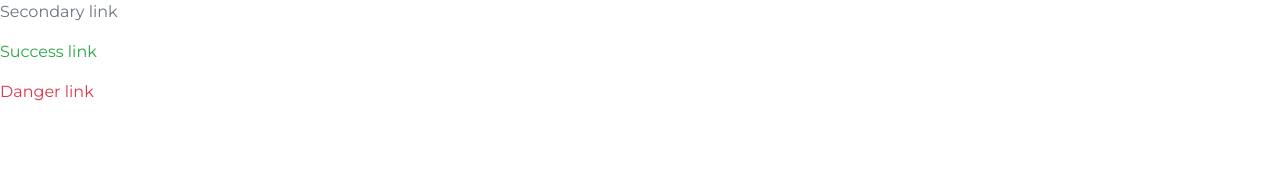
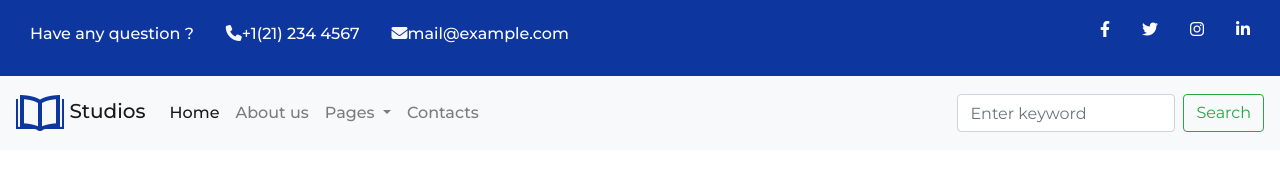
Before and after one commit to miohieu/Boostrap-capstone, a plain HTML site: page index.html in a window 1280 px wide. Drawn offline with nearby package versions, Linux system fonts and the light colour scheme.

Commit message:
fix navbar, boostrap xai CND moi nhan duoc click event

```diff
--- /dev/null
+++ b/css/header__nav.css
@@ -0,0 +1,19 @@
+
+/* header */
+.top-header {
+  background: var(--primary-color);
+  padding: 14px 15px;
+
+}
+.top-content {
+    vertical-align: middle;
+}
+.top-header__list {
+  display: flex;
+}
+.top-header__list li {
+    margin-right:  2rem;
+}
+.top-header__list a {
+  color: white;
+}
--- a/css/style.css
+++ b/css/style.css
@@ -0,0 +1,26 @@
+@import url('https://fonts.googleapis.com/css2?family=Montserrat:wght@100;200;300;400;500;600;700&display=swap');
+:root {
+    --primary-color: #0d369f;
+}
+
+*{
+    margin: 0;
+    padding: 0;
+    box-sizing: border-box;
+}
+ul {
+    list-style: none;
+}
+
+a {
+    text-decoration: none;
+}
+
+body,html{
+    font-family: 'Montserrat', sans-serif;
+
+font-weight: 500;
+line-height: 1.5;
+color: #212529;
+text-align: left;
+}
--- a/index.html
+++ b/index.html
@@ -1,33 +1,121 @@
 <!DOCTYPE html>
 <html lang="en">
-<head>
-    <meta charset="UTF-8">
-    <meta http-equiv="X-UA-Compatible" content="IE=edge">
-    <meta name="viewport" content="width=device-width, initial-scale=1.0">
+  <head>
+    <meta charset="UTF-8" />
+    <meta http-equiv="X-UA-Compatible" content="IE=edge" />
+    <meta name="viewport" content="width=device-width, initial-scale=1.0" />
     <title>Document</title>
     <!-- BOOSTRAP -->
-    <link rel="stylesheet" href="./css/bootstrap.min.css">
+    <link rel="stylesheet" href="./css/bootstrap.min.css" />
+    <!-- font awesome -->
+    <link
+      rel="stylesheet"
+      href="https://cdnjs.cloudflare.com/ajax/libs/font-awesome/6.4.0/css/all.min.css"
+      integrity="sha512-iecdLmaskl7CVkqkXNQ/ZH/XLlvWZOJyj7Yy7tcenmpD1ypASozpmT/E0iPtmFIB46ZmdtAc9eNBvH0H/ZpiBw=="
+      crossorigin="anonymous"
+      referrerpolicy="no-referrer"
+    />
+    <!-- CSS main -->
+    <link rel="stylesheet" href="./css/style.css" />
+    <link rel="stylesheet" href="./css/header__nav.css">
+  </head>
+  <body>
+    <section class="top-header text-center text-light">
+      <div class="container-fluid TopHeader">
+        <div
+          class="top-content d-flex align-items-center justify-content-between"
+        >
+          <div class="top-headers__left HeaderLeftInfo pt-2">
+            <ul class="top-header__list">
+              <li>
+                <a href="contact" class="d-sm-block d-none"
+                  >Have any question ?</a
+                >
+              </li>
 
+              <li>
+                <i class="fa fa-phone"></i
+                ><a href="tel:+1(21) 234 4567">+1(21) 234 4567</a>
+              </li>
 
-    <!-- CSS main -->
-    <link rel="stylesheet" href="./css/contacts_style.css">
+              <li>
+                <i class="fa fa-envelope"></i
+                ><a href="mailto:mail@example.com">mail@example.com</a>
+              </li>
+            </ul>
+          </div>
 
+          <div class="top-headers__right top-headers-2 SocialIcons">
+            <ul class="top-header__list">
+              <li>
+                <a href="https://facebook.com/w3layouts"
+                  ><i class="fa-brands fa-facebook-f"></i></a>
+              </li>
 
-</head>
-<body>
+              <li>
+                <a href="https://twitter.com/w3layouts"
+                  ><i class="fa-brands fa-twitter"></i></a>
+              </li>
 
-    <p><a href="#" class="text-secondary">Secondary link</a></p>
-    <p><a href="#" class="text-success">Success link</a></p>
-    <p><a href="#" class="text-danger">Danger link</a></p>
+              <li>
+                <a href="https://instagram.com/w3layouts"
+                  ><i class="fa-brands fa-instagram"></i></a>
+              </li>
+
+              <li class="mr-0">
+                <a href="https://Linkedin.com/w3layouts"
+                  ><i class="fa-brands fa-linkedin-in"></i></a>
+              </li>
+            </ul>
+          </div>
+        </div>
+      </div>
+    </section>
+
+      <nav class="navbar navbar-expand-lg navbar-light bg-light">
+        <a class="navbar-brand" href="#">
+          <img src="./img/logo.png" alt="">
+          Studios</a>
+        <button class="navbar-toggler" type="button" data-toggle="collapse" data-target="#navbar-expand__content">
+          <span class="navbar-toggler-icon"></span>
+        </button>
+
+        <div class="collapse navbar-collapse" id="navbar-expand__content">
+          <ul class="navbar-nav mr-auto">
+            <li class="nav-item active">
+              <a class="nav-link active" href="#">Home <span class="sr-only">(current)</span></a>
+            </li>
+            <li class="nav-item">
+              <a class="nav-link" href="#">About us</a>
+            </li>
+            <li class="nav-item dropdown">
+              <a class="nav-link dropdown-toggle" href="#" id="navbarDropdown" role="button" data-toggle="dropdown">
+                Pages
+              </a>
+              <div class="dropdown-menu" aria-labelledby="navbarDropdown">
+                <a class="dropdown-item text-uppercase" href="#">Blog posts</a>
+                <a class="dropdown-item text-uppercase" href="#">landing page</a>
+                <a class="dropdown-item text-uppercase" href="#">elements page</a>
+
+              </div>
+            </li>
+            <li class="nav-item">
+              <a class="nav-link" href="#">Contacts</a>
+            </li>
+
+          </ul>
+          <form class="form-inline my-2 my-lg-0">
+            <input class="form-control mr-sm-2" type="search" placeholder="Enter keyword" aria-label="Search">
+            <button class="btn btn-outline-success my-2 my-sm-0" type="submit">Search</button>
+          </form>
+        </div>
+      </nav>
 
 
 
 
+    <script src="https://cdn.jsdelivr.net/npm/jquery@3.5.1/dist/jquery.slim.min.js" integrity="sha384-DfXdz2htPH0lsSSs5nCTpuj/zy4C+OGpamoFVy38MVBnE+IbbVYUew+OrCXaRkfj" crossorigin="anonymous"></script>
+    <script src="https://cdn.jsdelivr.net/npm/bootstrap@4.6.2/dist/js/bootstrap.bundle.min.js" integrity="sha384-Fy6S3B9q64WdZWQUiU+q4/2Lc9npb8tCaSX9FK7E8HnRr0Jz8D6OP9dO5Vg3Q9ct" crossorigin="anonymous"></script>
 
-
-
-    <script src="./js/bootstrap.min.js">
-        //boostrap
-        </script>
-</body>
+  </body>
 </html>
```
